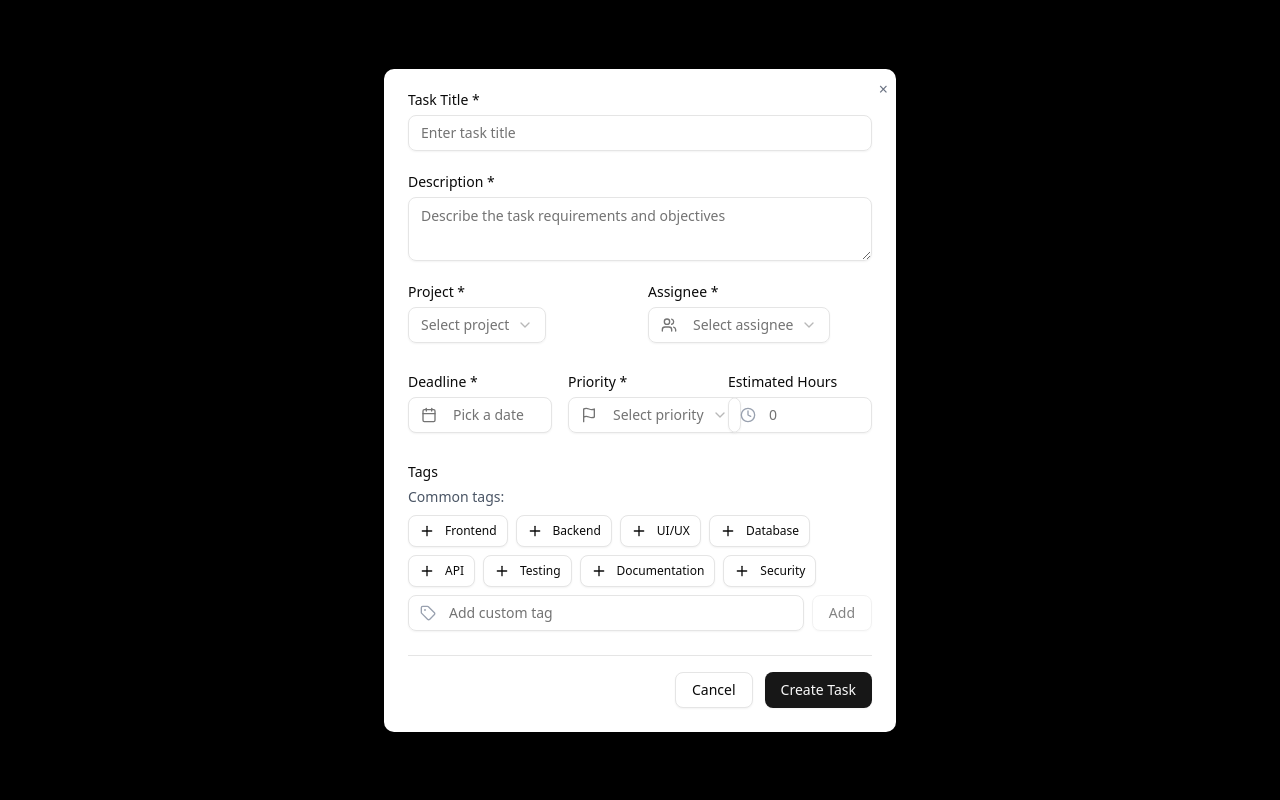
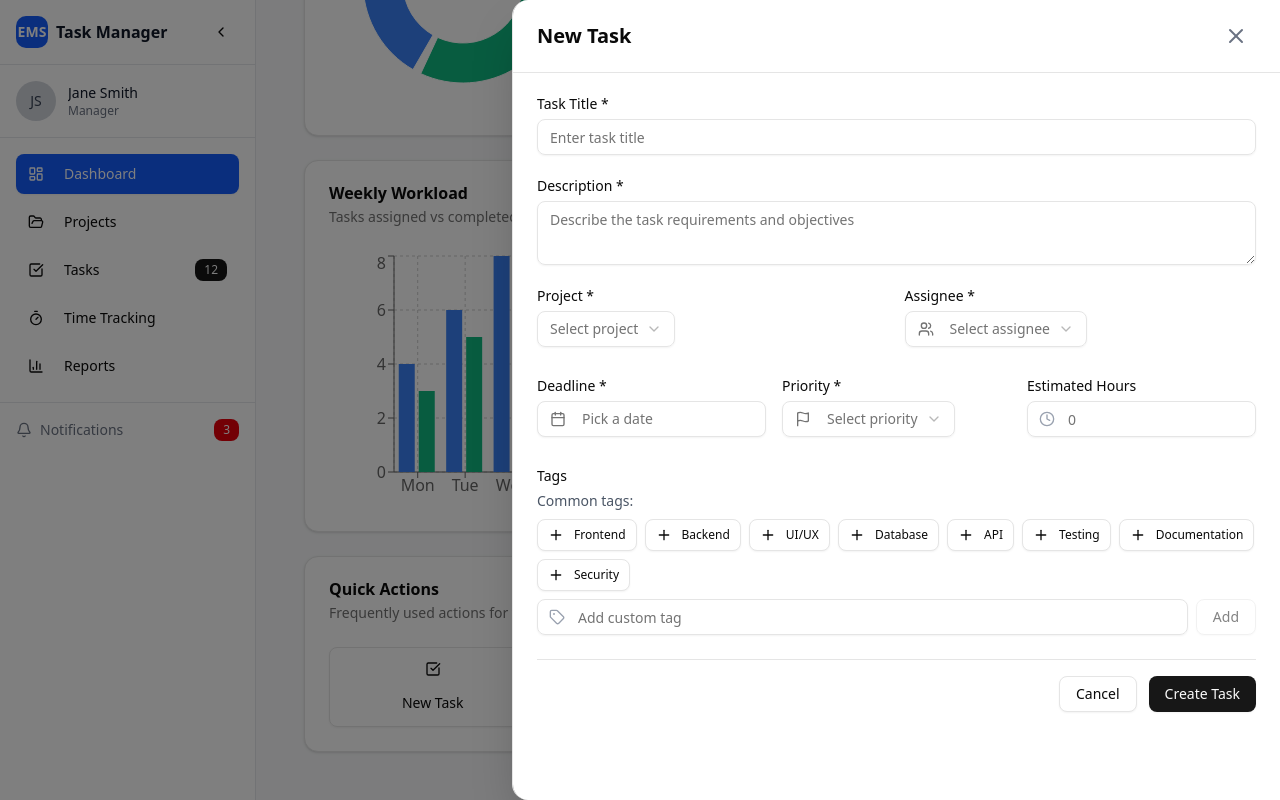
Before and after one commit to Landrian61/ems-task-management-prototype, a React (Vite) app: page / in a window 1280 px wide. Both pictures are taken after a click on the button "New Task". Shown: the part 655-1455 px from the top of the page. Built offline with nearby package versions, Linux system fonts and the light colour scheme.

Commit message:
feat: implement drawer components for task and project creation, replacing modal dialogs for a more streamlined user interface

```diff
--- a/src/components/dashboard/Dashboard.jsx
+++ b/src/components/dashboard/Dashboard.jsx
@@ -28,6 +28,7 @@ import CreateTaskForm from '@/components/tasks/CreateTaskForm';
 import CreateProjectForm from '@/components/projects/CreateProjectForm';
 import TimeReport from '@/components/tasks/TimeReport';
 import Analytics from '@/components/tasks/Analytics';
+import { Drawer, DrawerContent } from '@/components/ui/drawer';
 
 const Dashboard = () => {
   // Mock user data
@@ -622,52 +623,34 @@ const Dashboard = () => {
         </CardContent>
       </Card>
 
-      {/* New Task Modal */}
-      {isNewTaskOpen && (
-        <div className="fixed inset-0 z-50 flex items-center justify-center bg-black bg-opacity-30">
-          <div className="bg-white rounded-lg shadow-lg p-6 w-full max-w-lg relative">
-            <button
-              className="absolute top-2 right-2 text-gray-500 hover:text-gray-700"
-              onClick={() => setIsNewTaskOpen(false)}
-              aria-label="Close"
-            >
-              ×
-            </button>
-            <CreateTaskForm onClose={() => setIsNewTaskOpen(false)} />
-          </div>
-        </div>
-      )}
+      {/* New Task Drawer */}
+      <Drawer open={isNewTaskOpen} onOpenChange={setIsNewTaskOpen} direction="right">
+        <DrawerContent className="w-full max-w-2xl">
+          <CreateTaskForm onClose={() => setIsNewTaskOpen(false)} />
+        </DrawerContent>
+      </Drawer>
 
-      {/* New Project Modal */}
-      {isNewProjectOpen && (
-        <div className="fixed inset-0 z-50 flex items-center justify-center bg-black bg-opacity-30">
-          <div className="bg-white rounded-lg shadow-lg p-6 w-full max-w-lg relative">
-            <button
-              className="absolute top-2 right-2 text-gray-500 hover:text-gray-700"
-              onClick={() => setIsNewProjectOpen(false)}
-              aria-label="Close"
-            >
-              ×
-            </button>
-            <CreateProjectForm onClose={() => setIsNewProjectOpen(false)} />
-          </div>
-        </div>
-      )}
+      {/* New Project Drawer */}
+      <Drawer open={isNewProjectOpen} onOpenChange={setIsNewProjectOpen} direction="right">
+        <DrawerContent className="w-full max-w-2xl">
+          <CreateProjectForm onClose={() => setIsNewProjectOpen(false)} />
+        </DrawerContent>
+      </Drawer>
 
-      {/* Time Report Modal */}
-      {isTimeReportOpen && (
-        <div className="fixed inset-0 z-50 flex items-center justify-center bg-black bg-opacity-30">
+      {/* Time Report Drawer */}
+      <Drawer open={isTimeReportOpen} onOpenChange={setIsTimeReportOpen} direction="right">
+        <DrawerContent className="w-full max-w-2xl">
           <TimeReport
             todayTime={todayTime}
             workloadData={workloadData.map(day => ({ ...day, hours: Math.random() * 8 + 2 }))}
             onClose={() => setIsTimeReportOpen(false)}
           />
-        </div>
-      )}
+        </DrawerContent>
+      </Drawer>
 
-      {/* Analytics Modal */}
-      {isAnalyticsOpen && (
-        <div className="fixed inset-0 z-50 flex items-center justify-center bg-black bg-opacity-30">
+      {/* Analytics Drawer */}
+      <Drawer open={isAnalyticsOpen} onOpenChange={setIsAnalyticsOpen} direction="right">
+        <DrawerContent className="w-full max-w-3xl">
           <Analytics
             tasks={tasks}
             projects={projects}
@@ -677,8 +660,8 @@ const Dashboard = () => {
             projectTaskData={projectTaskData}
             onClose={() => setIsAnalyticsOpen(false)}
           />
-        </div>
-      )}
+        </DrawerContent>
+      </Drawer>
     </div>
   );
 };
--- a/src/components/projects/CreateProjectForm.jsx
+++ b/src/components/projects/CreateProjectForm.jsx
@@ -135,7 +135,18 @@ const CreateProjectForm = ({ onClose }) => {
   };
 
   return (
-    <form onSubmit={handleSubmit} className="space-y-6">
+    <div className="h-full flex flex-col">
+      <div className="sticky top-0 z-10 bg-white border-b flex items-center justify-between px-6 py-4">
+        <h2 className="text-xl font-bold">New Project</h2>
+        <button
+          className="text-gray-500 hover:text-gray-700 p-2 rounded-full focus:outline-none focus:ring-2 focus:ring-blue-500"
+          onClick={onClose}
+          aria-label="Close"
+        >
+          <X className="h-6 w-6" />
+        </button>
+      </div>
+      <form onSubmit={handleSubmit} className="flex-1 overflow-y-auto p-6 space-y-6">
         {/* Project Name */}
         <div className="space-y-2">
           <Label htmlFor="name">Project Name *</Label>
@@ -299,6 +310,7 @@ const CreateProjectForm = ({ onClose }) => {
           </Button>
         </div>
       </form>
+    </div>
   );
 };
 
--- a/src/components/tasks/Analytics.jsx
+++ b/src/components/tasks/Analytics.jsx
@@ -1,21 +1,23 @@
 import React from 'react';
 import { Card, CardContent, CardHeader as CardHeaderUI, CardTitle as CardTitleUI, CardDescription } from '@/components/ui/card';
-import { CheckSquare, Users, TrendingUp, Clock } from 'lucide-react';
+import { CheckSquare, Users, TrendingUp, Clock, X } from 'lucide-react';
 import { ResponsiveContainer, BarChart, CartesianGrid, XAxis, YAxis, Tooltip, Bar, PieChart, Pie, Cell } from 'recharts';
 
 const Analytics = ({ tasks, projects, completionRate, taskStats, priorityData, projectTaskData, onClose }) => (
-  <div className="bg-white rounded-lg shadow-lg p-6 w-full max-w-3xl max-h-[80vh] overflow-y-auto relative">
-    <h2 className="text-2xl font-bold mb-4">Analytics Dashboard</h2>
-    <button
-      className="absolute top-2 right-2 text-gray-500 hover:text-gray-700"
-      onClick={onClose}
-      aria-label="Close"
-    >
-      ×
-    </button>
-    <div className="space-y-6">
+  <div className="h-full flex flex-col">
+    <div className="sticky top-0 z-10 bg-white border-b flex items-center justify-between px-6 py-4">
+      <h2 className="text-xl font-bold">Analytics Dashboard</h2>
+      <button
+        className="text-gray-500 hover:text-gray-700 p-2 rounded-full focus:outline-none focus:ring-2 focus:ring-blue-500"
+        onClick={onClose}
+        aria-label="Close"
+      >
+        <X className="h-6 w-6" />
+      </button>
+    </div>
+    <div className="flex-1 overflow-y-auto p-6">
       {/* Key Metrics */}
-      <div className="grid grid-cols-2 md:grid-cols-4 gap-4">
+      <div className="grid grid-cols-2 md:grid-cols-4 gap-4 mb-6">
         <Card>
           <CardContent className="p-4 text-center">
             <CheckSquare className="h-8 w-8 mx-auto mb-2 text-blue-600" />
@@ -45,7 +47,7 @@ const Analytics = ({ tasks, projects, completionRate, taskStats, priorityData, p
           </CardContent>
         </Card>
       </div>
-      <div className="grid grid-cols-1 lg:grid-cols-2 gap-6">
+      <div className="grid grid-cols-1 lg:grid-cols-2 gap-6 mb-6">
         {/* Priority Distribution */}
         <Card>
           <CardHeaderUI>
--- a/src/components/tasks/CreateTaskForm.jsx
+++ b/src/components/tasks/CreateTaskForm.jsx
@@ -184,7 +184,18 @@ const CreateTaskForm = ({ onClose, parentTask = null }) => {
   };
 
   return (
-    <form onSubmit={handleSubmit} className="space-y-6">
+    <div className="h-full flex flex-col">
+      <div className="sticky top-0 z-10 bg-white border-b flex items-center justify-between px-6 py-4">
+        <h2 className="text-xl font-bold">{parentTask ? 'New Subtask' : 'New Task'}</h2>
+        <button
+          className="text-gray-500 hover:text-gray-700 p-2 rounded-full focus:outline-none focus:ring-2 focus:ring-blue-500"
+          onClick={onClose}
+          aria-label="Close"
+        >
+          <X className="h-6 w-6" />
+        </button>
+      </div>
+      <form onSubmit={handleSubmit} className="flex-1 overflow-y-auto p-6 space-y-6">
         {/* Parent Task Info (for subtasks) */}
         {parentTask && (
           <div className="p-3 bg-blue-50 border border-blue-200 rounded-lg">
@@ -441,6 +452,7 @@ const CreateTaskForm = ({ onClose, parentTask = null }) => {
           </Button>
         </div>
       </form>
+    </div>
   );
 };
 
--- a/src/components/tasks/TimeReport.jsx
+++ b/src/components/tasks/TimeReport.jsx
@@ -1,21 +1,23 @@
 import React from 'react';
 import { Card, CardContent, CardHeader, CardTitle, CardDescription } from '@/components/ui/card';
-import { Clock, Calendar, TrendingUp } from 'lucide-react';
+import { Clock, Calendar, TrendingUp, X } from 'lucide-react';
 import { ResponsiveContainer, BarChart, CartesianGrid, XAxis, YAxis, Tooltip, Bar } from 'recharts';
 
 const TimeReport = ({ todayTime, workloadData, onClose }) => (
-  <div className="bg-white rounded-lg shadow-lg p-6 w-full max-w-xl relative">
-    <h2 className="text-2xl font-bold mb-4">Time Report</h2>
-    <button
-      className="absolute top-2 right-2 text-gray-500 hover:text-gray-700"
-      onClick={onClose}
-      aria-label="Close"
-    >
-      ×
-    </button>
-    <div className="space-y-6">
+  <div className="h-full flex flex-col">
+    <div className="sticky top-0 z-10 bg-white border-b flex items-center justify-between px-6 py-4">
+      <h2 className="text-xl font-bold">Time Report</h2>
+      <button
+        className="text-gray-500 hover:text-gray-700 p-2 rounded-full focus:outline-none focus:ring-2 focus:ring-blue-500"
+        onClick={onClose}
+        aria-label="Close"
+      >
+        <X className="h-6 w-6" />
+      </button>
+    </div>
+    <div className="flex-1 overflow-y-auto p-6">
       {/* Time Stats */}
-      <div className="grid grid-cols-3 gap-4">
+      <div className="grid grid-cols-3 gap-4 mb-6">
         <Card>
           <CardContent className="p-4 text-center">
             <Clock className="h-8 w-8 mx-auto mb-2 text-blue-600" />
--- a/src/components/ui/drawer.jsx
+++ b/src/components/ui/drawer.jsx
@@ -53,11 +53,11 @@ function DrawerContent({
       <DrawerPrimitive.Content
         data-slot="drawer-content"
         className={cn(
-          "group/drawer-content bg-background fixed z-50 flex h-auto flex-col",
+          "group/drawer-content bg-white fixed z-50 flex h-full flex-col shadow-2xl rounded-l-2xl overflow-y-auto p-0",
+          "data-[vaul-drawer-direction=right]:inset-y-0 data-[vaul-drawer-direction=right]:right-0 data-[vaul-drawer-direction=right]:w-full data-[vaul-drawer-direction=right]:max-w-3xl data-[vaul-drawer-direction=right]:border-l",
+          "data-[vaul-drawer-direction=left]:inset-y-0 data-[vaul-drawer-direction=left]:left-0 data-[vaul-drawer-direction=left]:w-full data-[vaul-drawer-direction=left]:max-w-3xl data-[vaul-drawer-direction=left]:border-r",
           "data-[vaul-drawer-direction=top]:inset-x-0 data-[vaul-drawer-direction=top]:top-0 data-[vaul-drawer-direction=top]:mb-24 data-[vaul-drawer-direction=top]:max-h-[80vh] data-[vaul-drawer-direction=top]:rounded-b-lg data-[vaul-drawer-direction=top]:border-b",
           "data-[vaul-drawer-direction=bottom]:inset-x-0 data-[vaul-drawer-direction=bottom]:bottom-0 data-[vaul-drawer-direction=bottom]:mt-24 data-[vaul-drawer-direction=bottom]:max-h-[80vh] data-[vaul-drawer-direction=bottom]:rounded-t-lg data-[vaul-drawer-direction=bottom]:border-t",
-          "data-[vaul-drawer-direction=right]:inset-y-0 data-[vaul-drawer-direction=right]:right-0 data-[vaul-drawer-direction=right]:w-3/4 data-[vaul-drawer-direction=right]:border-l data-[vaul-drawer-direction=right]:sm:max-w-sm",
-          "data-[vaul-drawer-direction=left]:inset-y-0 data-[vaul-drawer-direction=left]:left-0 data-[vaul-drawer-direction=left]:w-3/4 data-[vaul-drawer-direction=left]:border-r data-[vaul-drawer-direction=left]:sm:max-w-sm",
           className
         )}
         {...props}>
```
Lines whose indentation alone changed are shown as unchanged.
